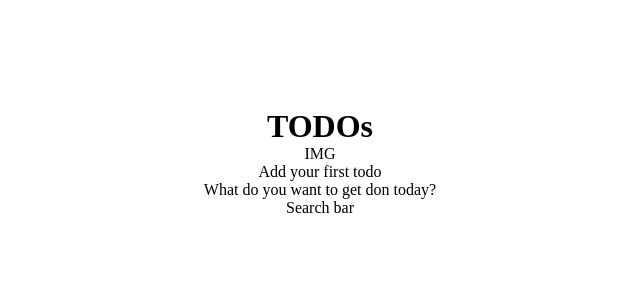
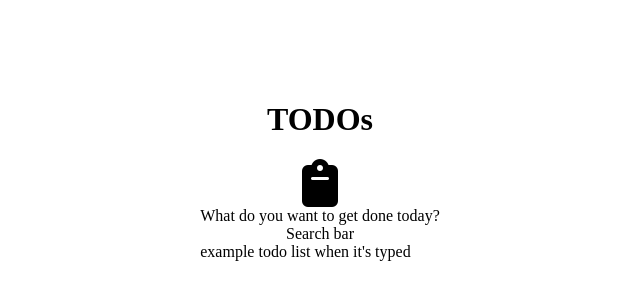
Before and after one commit to Jakin-Kim/To-Do-Lists, a plain HTML site: page index.html in a window 1280 px wide. Shown: the part 238-538 px from the top of the page, without its empty margins (320-960 px from the left). Drawn offline with Linux system fonts and the light colour scheme.

Commit message:
The icon used with font-awesome has been put in the center

```diff
--- a/index.html
+++ b/index.html
@@ -5,19 +5,24 @@
     <meta http-equiv="X-UA-Compatible" content="IE=edge">
     <meta name="viewport" content="width=device-width, initial-scale=1.0">
     <title>ToDo List</title>
+    <script src="https://kit.fontawesome.com/79834ca3eb.js" crossorigin="anonymous"></script>
     <link rel="stylesheet" href="style.css">
 </head>
 <body>
     <main>
+        <!-- 상단 상태표시줄(실시간 날짜) -->
+        <div class="current-time"></div>
+
         <div class="container">
             <h1>TODOs</h1>
-            <div class="items">IMG</div>
-            <div class="items">Add your first todo</div>
-            <div class="items">What do you want to get don today?</div>
+            <i class="fa-solid fa-clipboard fa-3x"></i>
+            <div class="items">What do you want to get done today?</div>
             <div class="items">Search bar</div>
         </div class="container">
+        <div class="todo-lists">
+            example todo list when it's typed</div>
+        </div>
     </main>
-
     <script src="index.js"></script>
 </body>
 </html>
--- a/style.css
+++ b/style.css
@@ -1,8 +1,8 @@
-* {
+/* * {
     box-sizing: border-box;
     margin: 0;
     padding: 0;
-}
+} */
 
 /*
   “justify”는 메인축(오뎅꼬치) 방향으로 정렬
@@ -17,10 +17,14 @@ body {
     align-items: center;
 }
 
-/* main {
+main {
+   /* border: 5px; */
+   /* border-color: red; */
+}
 
-} */
-
+h1 {
+    border: 25px;
+}
 div.container {
     display: flex;
     flex-flow: column wrap;
@@ -31,3 +35,7 @@ div.container {
     justify-content: center;
     align-items: center;
 }
+
+
+
+/* 추가된 todo 목록 */
```
Also changed, not shown: index.css (deleted).
